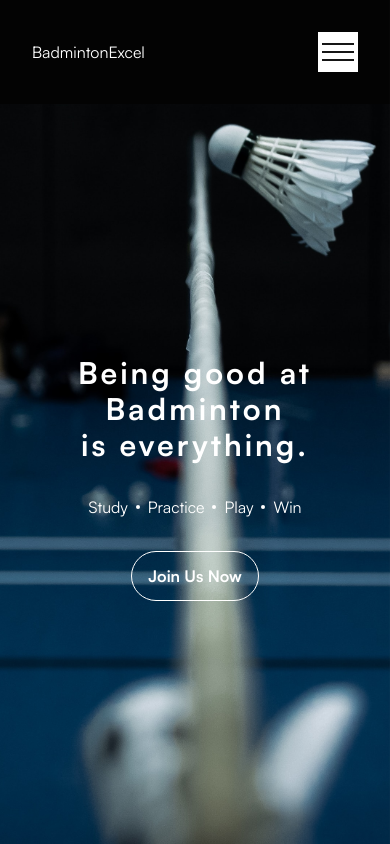
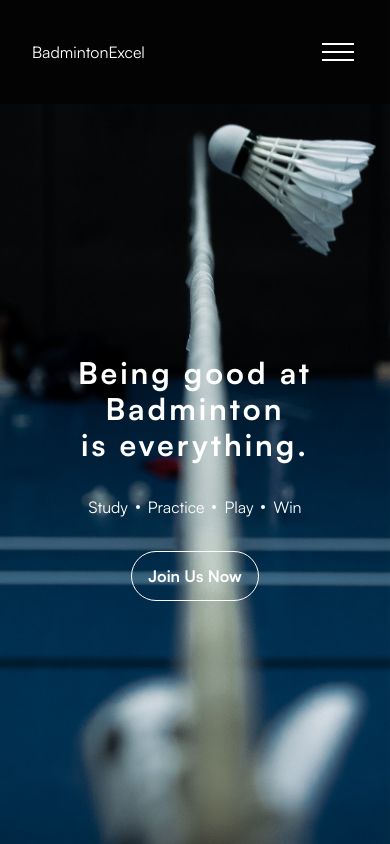
Before and after one commit to fola4/excel, a React (Vite) app: page / in a window 390 px wide. Shown: the top 844 px of the page. Built offline with nearby package versions, Linux system fonts and the light colour scheme.

Commit message:
navbar img prototype

```diff
--- a/src/components/Navbar.jsx
+++ b/src/components/Navbar.jsx
@@ -31,7 +31,7 @@ function Navbar() {
 
       {/* Hamburger button */}
       <button
-        className="z-50 flex h-10 w-10 items-center justify-center bg-white md:hidden"
+        className="z-50 flex h-10 w-10 items-center justify-center md:hidden"
         onClick={() => setMenuOpen((prev) => !prev)}
       >
         <img src={!menuOpen ? menu : close} alt="menu-icon" />
```
Also changed, not shown: src/assets/images/icon-menu.svg.
